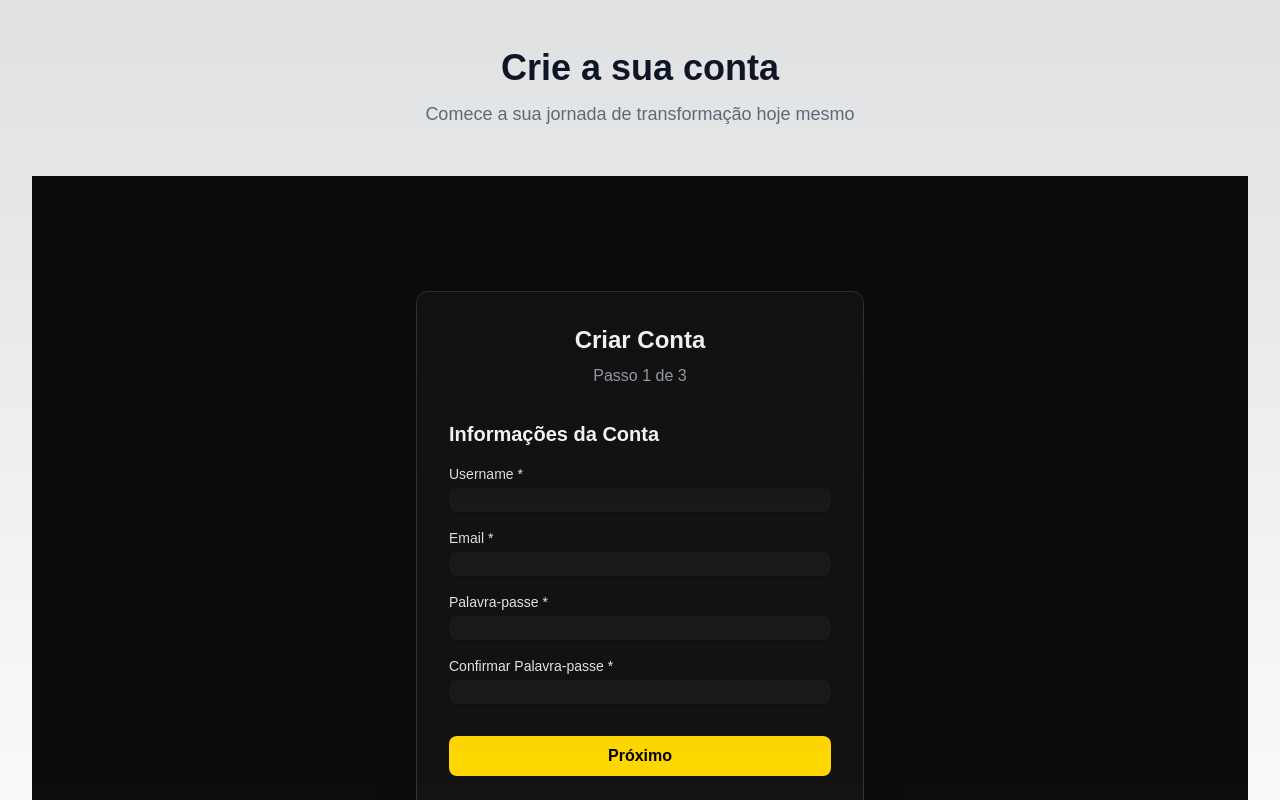
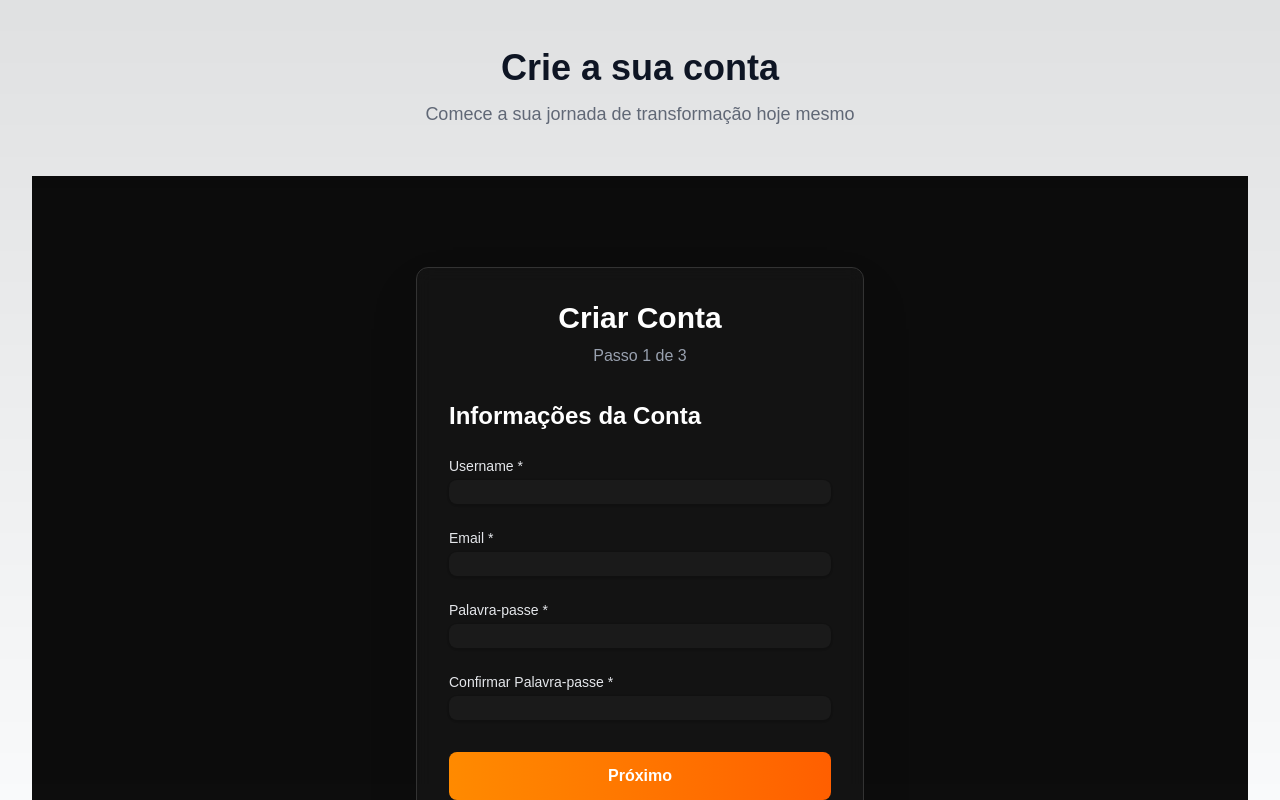
Before and after one commit to diogomsamuel/diogosamuel.pt, a Next.js app: page /register in a window 1280 px wide. Shown: the top 800 px of the page. Built offline with nearby package versions, Linux system fonts and the light colour scheme; no server answers.

Commit message:
new layour register

```diff
--- a/src/components/RegisterForm.js
+++ b/src/components/RegisterForm.js
@@ -110,9 +110,12 @@ export default function RegisterForm() {
     }
   };
 
-  const inputClasses = "mt-1 block w-full rounded-lg bg-[#1A1A1A] border-[#333] text-white shadow-sm focus:border-[#FFD700] focus:ring-[#FFD700] transition-colors";
+  const inputClasses = "mt-1 block w-full rounded-lg bg-[#1A1A1A] border-[#333] text-white shadow-sm focus:border-[#FF8A00] focus:ring-[#FF8A00] transition-colors";
   const labelClasses = "block text-sm font-medium text-gray-200";
-  const buttonClasses = "w-full py-2 px-4 rounded-lg bg-[#FFD700] text-black font-semibold hover:bg-[#FFE55C] transition-colors disabled:opacity-50 disabled:cursor-not-allowed";
+  const buttonClasses = {
+    primary: "w-full py-3 bg-gradient-to-r from-[#FF8A00] to-[#FF5F00] text-white font-semibold rounded-lg hover:opacity-90 transition-all transform hover:scale-105 disabled:opacity-50 disabled:cursor-not-allowed",
+    secondary: "w-full py-3 bg-[#1A1A1A] border border-[#333] hover:border-[#FF8A00] text-white font-semibold rounded-lg transition-all transform hover:scale-105 disabled:opacity-50 disabled:cursor-not-allowed"
+  };
 
   const renderStep = () => {
     switch (step) {
@@ -122,9 +125,9 @@ export default function RegisterForm() {
             initial={{ opacity: 0, x: 20 }}
             animate={{ opacity: 1, x: 0 }}
             exit={{ opacity: 0, x: -20 }}
-            className="space-y-4"
+            className="space-y-6"
           >
-            <h2 className="text-xl font-semibold mb-4 text-white">Informações da Conta</h2>
+            <h2 className="text-2xl font-bold mb-6 text-white">Informações da Conta</h2>
 
             <div>
               <label className={labelClasses}>Username *</label>
@@ -182,9 +185,9 @@ export default function RegisterForm() {
             initial={{ opacity: 0, x: 20 }}
             animate={{ opacity: 1, x: 0 }}
             exit={{ opacity: 0, x: -20 }}
-            className="space-y-4"
+            className="space-y-6"
           >
-            <h2 className="text-xl font-semibold mb-4 text-white">Informações Pessoais</h2>
+            <h2 className="text-2xl font-bold mb-6 text-white">Informações Pessoais</h2>
 
             <div>
               <label className={labelClasses}>Nome *</label>
@@ -240,9 +243,9 @@ export default function RegisterForm() {
             initial={{ opacity: 0, x: 20 }}
             animate={{ opacity: 1, x: 0 }}
             exit={{ opacity: 0, x: -20 }}
-            className="space-y-4"
+            className="space-y-6"
           >
-            <h2 className="text-xl font-semibold mb-4 text-white">Informações Físicas</h2>
+            <h2 className="text-2xl font-bold mb-6 text-white">Informações Físicas</h2>
 
             <div>
               <label className={labelClasses}>Altura (cm) *</label>
@@ -298,14 +301,18 @@ export default function RegisterForm() {
   };
 
   return (
-    <div className="min-h-screen bg-[#0D0D0D] flex items-center justify-center px-4 py-12">
+    <div className="min-h-screen bg-[#0D0D0D] flex items-center justify-center px-4 py-12 relative">
+      <div className="absolute inset-0 bg-noise opacity-50"></div>
+      <div className="absolute inset-0 bg-gradient-radial from-[#FF8A00]/10 via-transparent to-transparent"></div>
+
       <motion.div
         initial={{ opacity: 0, y: 20 }}
         animate={{ opacity: 1, y: 0 }}
-        className="max-w-md w-full space-y-8 bg-[#1A1A1A]/50 backdrop-blur-sm p-8 rounded-xl shadow-2xl border border-[#333]"
+        transition={{ duration: 0.5 }}
+        className="max-w-md w-full space-y-8 bg-[#1A1A1A]/50 backdrop-blur-sm p-8 rounded-xl shadow-2xl border border-[#333] relative z-10"
       >
         <div>
-          <h1 className="text-2xl font-bold text-center text-white mb-2">
+          <h1 className="text-3xl font-bold text-center text-white mb-2">
             Criar Conta
           </h1>
           <p className="text-center text-gray-400">
@@ -321,7 +328,7 @@ export default function RegisterForm() {
               <button
                 type="button"
                 onClick={prevStep}
-                className={buttonClasses + " bg-[#333] hover:bg-[#444]"}
+                className={buttonClasses.secondary}
                 disabled={loading}
               >
                 Anterior
@@ -332,7 +339,7 @@ export default function RegisterForm() {
               <button
                 type="button"
                 onClick={nextStep}
-                className={buttonClasses}
+                className={buttonClasses.primary}
                 disabled={loading}
               >
                 Próximo
@@ -340,7 +347,7 @@ export default function RegisterForm() {
             ) : (
               <button
                 type="submit"
-                className={buttonClasses}
+                className={buttonClasses.primary}
                 disabled={loading}
               >
                 {loading ? 'A registar...' : 'Finalizar Registo'}
@@ -351,7 +358,7 @@ export default function RegisterForm() {
 
         <p className="text-center text-gray-400 text-sm mt-4">
           Já tem conta?{' '}
-          <Link href="/login" className="text-[#FFD700] hover:text-[#FFE55C] transition-colors">
+          <Link href="/login" className="text-[#FF8A00] hover:text-[#FF5F00] hover:underline transition-colors">
             Entrar
           </Link>
         </p>
```
